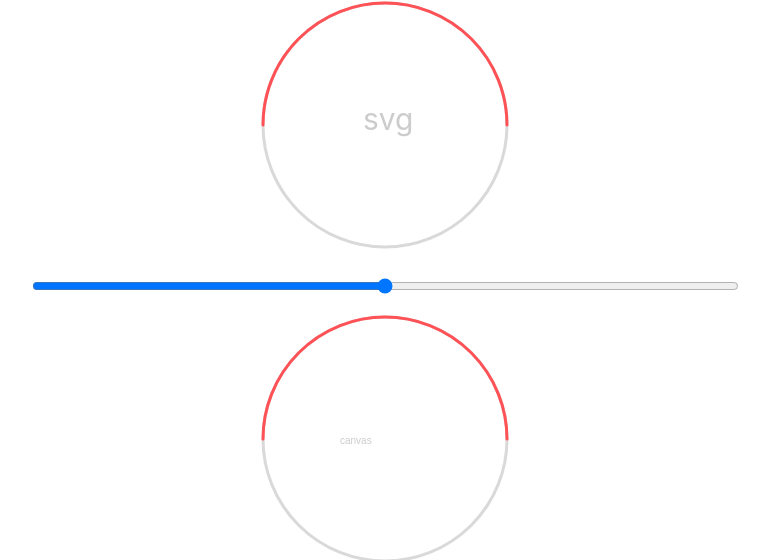
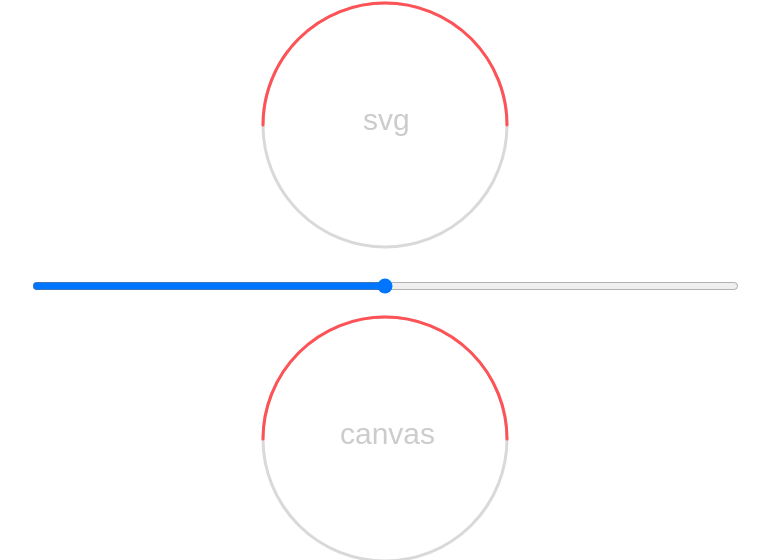
Before and after one commit to bb595700239/joubn_blog, a Jekyll site: the page built from _posts/2017-09-26-svg-path-arc.markdown, in a window 1280 px wide. Shown: the part 3516-4076 px from the top of the page, without its empty margins (233-1003 px from the left). Built offline with Jekyll 4.4.1, drawn with Linux system fonts in a browser that asks for light colours; nearby versions of some CDN libraries; comment, search, counter and statistics services are not loaded.

Commit message:
修改
Signed-off-by: bb595700239 <595700239@qq.com>

```diff
--- a/_posts/2017-09-26-svg-path-arc.markdown
+++ b/_posts/2017-09-26-svg-path-arc.markdown
@@ -170,7 +170,7 @@ function draw(d){
 
 ## 最终效果
 <div style="text-align:center;margin-bottom:20px;">
-<svg style="width:250px; margin:0 auto;" viewBox="0,0,250,250"><circle cx="125" cy="125" r="122" stroke="#d9d9d9" fill="none" stroke-width="3"></circle><path class="path" id="pathss" stroke="#ff5256" fill="none" stroke-width="3" stroke-linecap="round" d="M 3 125 A 122,122 0 0 1 247,125"></path><text x="103" y="130" fill="#ccc" font-size="30">svg</text></svg>
+<svg style="width:250px; margin:0 auto;" viewBox="0,0,250,250"><circle cx="125" cy="125" r="122" stroke="#d9d9d9" fill="none" stroke-width="3"></circle><path class="path" id="pathss" stroke="#ff5256" fill="none" stroke-width="3" stroke-linecap="round" d="M 3 125 A 122,122 0 0 1 247,125"></path><text x="103" y="130" fill="#ccc" font-size="30" font-family="arial">svg</text></svg>
 </div>
 
 <div style="text-align:center;margin-bottom:20px;">
@@ -201,7 +201,7 @@ function draw(d){
       var path = new Path2D(d);
       ctx.stroke(path);
       ctx.fillStyle = "#ccc";
-      ctx.font = "30px";
+      ctx.font = "30px arial";
       ctx.fillText("canvas", 80, 130);//实心文字
 
     }
```
